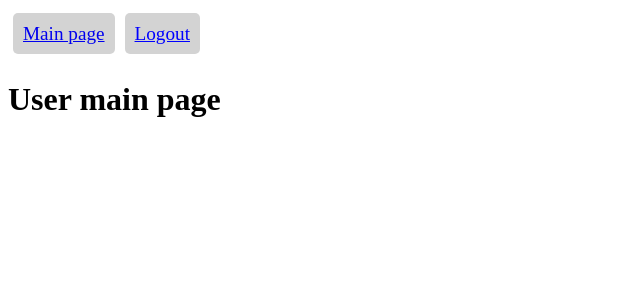
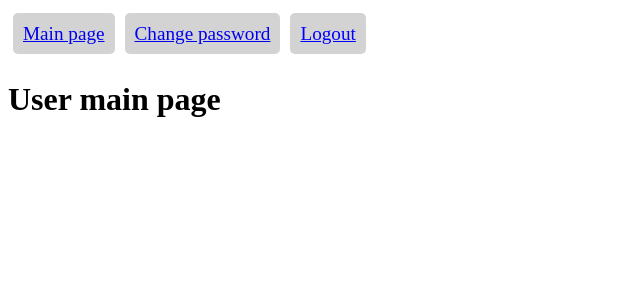
Before and after one commit to yadlouskin/SGSTestTask, a Django app: page /account/user/ in a window 1280 px wide. Shown: the top 300 px of the page, without its empty margins (0-640 px from the left). Run offline with Django 5.2, Linux system fonts and the light colour scheme.

Commit message:
Add password change functionality

```diff
--- a/src/account/templates/account/main_user.html
+++ b/src/account/templates/account/main_user.html
@@ -1,6 +1,7 @@
 {% extends "account/base.html" %}
 
 {% block mainmenu %}
+<div><a class="menu" href="{% url 'password_change' %}">Change password</a></div>
 <div>
     <form method="post" onclick="this.submit();" action="{% url 'logout' %}">
         {% csrf_token %}
--- /dev/null
+++ b/src/account/templates/account/password_change_done.html
@@ -0,0 +1,5 @@
+{% extends "account/base.html" %}
+
+{% block content %}
+    <p>Your password has been successfully changed.</p>
+{% endblock %}
--- a/src/account/urls.py
+++ b/src/account/urls.py
@@ -1,5 +1,5 @@
 from django.urls import path
-from django.contrib.auth.views import LoginView, LogoutView
+from django.contrib.auth.views import LoginView, LogoutView, PasswordChangeView, PasswordChangeDoneView
 from django.contrib.auth.forms import AuthenticationForm
 from django.views.generic.base import TemplateView
 
@@ -12,7 +12,16 @@ urlpatterns = [
     ), name='login'),
     path('logout/', LogoutView.as_view(), name='logout'),
     path('user/', TemplateView.as_view(
-        template_name = 'account/main_user.html',
+        template_name='account/main_user.html',
         extra_context={"page_header": "User main page"}
-    ), name='main_user')
+    ), name='main_user'),
+
+    path('password-change/', PasswordChangeView.as_view(
+        template_name='account/password_change_form.html',
+        extra_context={"page_header": "Change your password"}
+    ), name='password_change'),
+    path('password-change/done/', PasswordChangeDoneView.as_view(
+        template_name='account/password_change_done.html',
+        extra_context={"page_header": "Password changed"}
+    ), name='password_change_done'),
 ]
```
Also changed, not shown: src/account/templates/account/password_change_form.html (added, +10 -0 lines).
